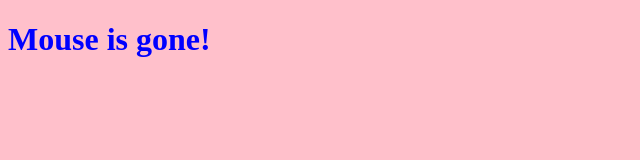
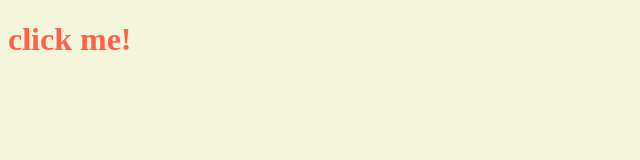
Before and after one commit to daeun118/NomadCoders_JSPractice, a plain HTML site: page index.html in a window 1280 px wide. Both pictures are taken after a click on the element "click me!". Shown: the whole page, without its empty margins (0-640 px from the left). Drawn offline with Linux system fonts and the light colour scheme.

Commit message:
Event listening and color change

```diff
--- a/app.js
+++ b/app.js
@@ -1,22 +1,13 @@
-const title=document.querySelector("div.hello:first-child h1");
+const h1=document.querySelector("div.hello:first-child h1");
 
-console.dir(title);
 
 function handleTitleClick(){
-    console.log("title was clicked!");
-    title.style.color="blue";
+    const clickedClass="clicked";
+    if (h1.className === clickedClass){
+        h1.className="";
+    } else {
+        h1.className=clickedClass
+    }
 }
 
-function handleMouseenter(){
-    console.log("Mouse is here!");
-    title.innerText="Mouse is here!";
-}
-
-function handleNouseleave(){
-    console.log("Mouse is gone!");
-    title.innerText="Mouse is gone!";
-}
-
-title.addEventListener("click", handleTitleClick);
-title.addEventListener("mouseenter", handleMouseenter);
-title.addEventListener("mouseleave", handleNouseleave);
+h1.addEventListener("click", handleTitleClick);
--- a/index.html
+++ b/index.html
@@ -5,11 +5,11 @@
         <meta http-equiv="X-UA-Compatible" content="IE=edge"/>
         <meta name="viewport" content="width=device-width, initial-scale=1.0"/>
         <link rel="stylesheet" href="style.css"> <!--css 연결-->
-        <title>Hello! From HTML</title>
+        <title>Momentum App</title>
         </head>
         <body>
             <div class="hello">
-                <h1>click me!</h1>
+                <h1 class="sexy-font">click me!</h1>
             </div>
 
             <script src="app.js"></script> <!--자바스크립트 연결-->
--- a/style.css
+++ b/style.css
@@ -1,3 +1,12 @@
 body{
-    background-color: pink;
+    background-color: beige;
 }
+
+h1{
+    color: cornflowerblue;
+    transition: color .5s ease-in-out;
+}
+
+.clicked{
+    color: tomato;
+}
```
